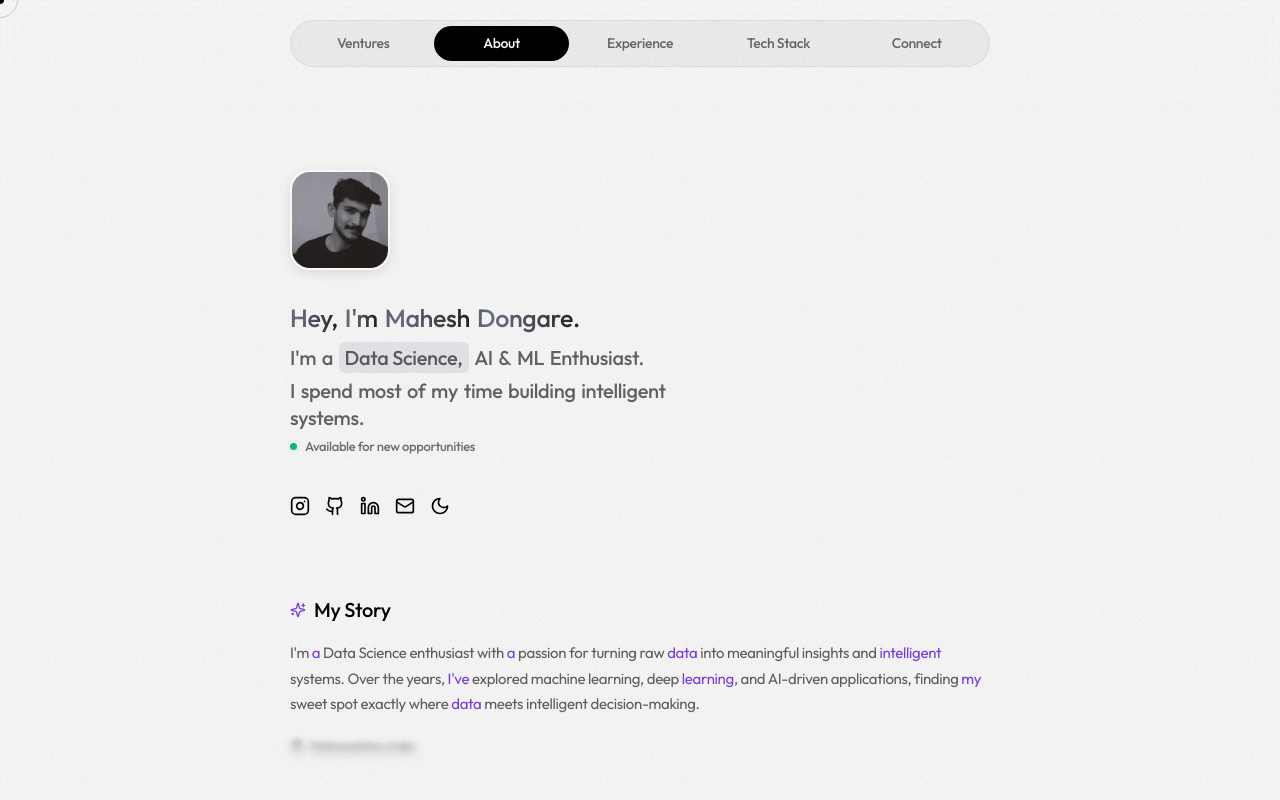
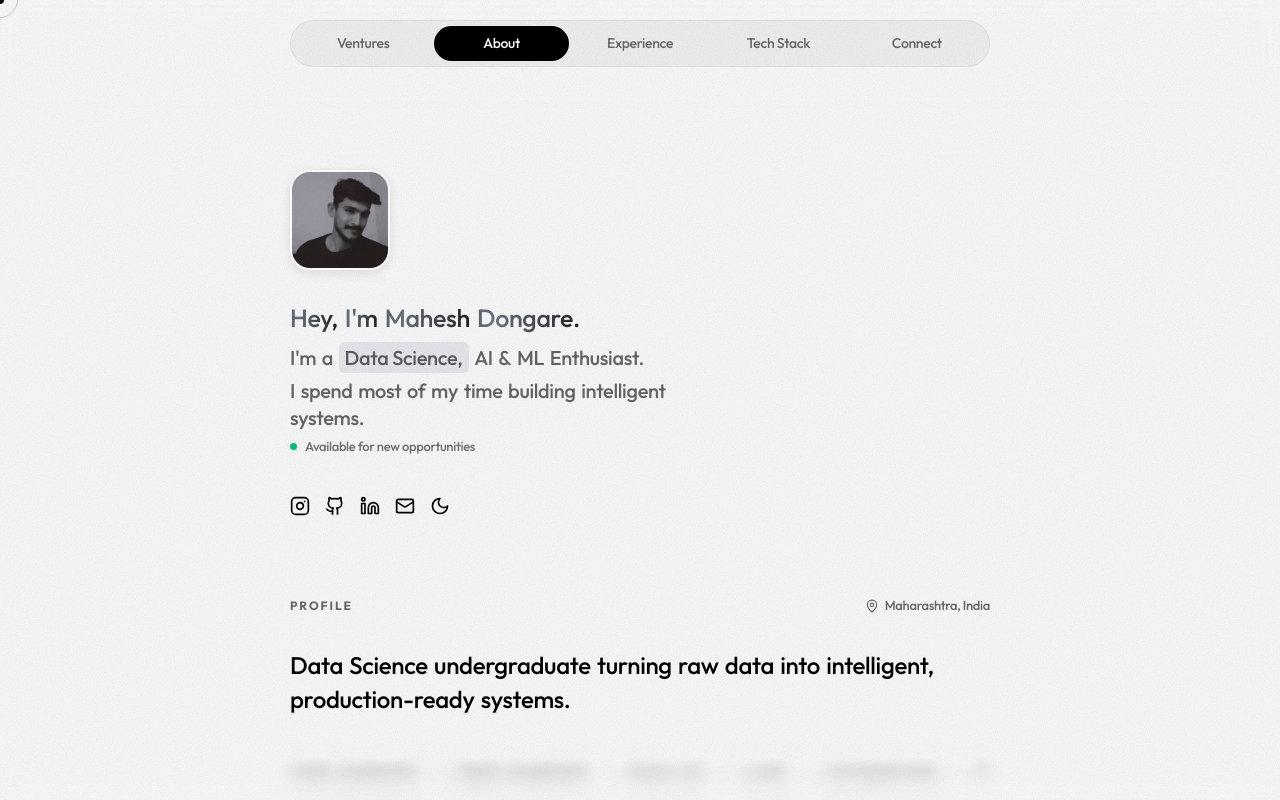
Before and after one commit to mahesh-atx/Minimal_Portfolio, a React (Vite) app: page / in a window 1280 px wide. Both pictures are taken after a click on the tab "About". Shown: the top 800 px of the page. Built offline with nearby package versions, Linux system fonts and the light colour scheme.

Commit message:
Redesign About: drop personal story, professional layout, awwwards-style reveals + marquee strips
Co-authored-by: arena-agent <297053741+arena-agent@users.noreply.github.com>

```diff
--- a/src/components/ColoredBio.jsx
+++ /dev/null
@@ -1,11 +0,0 @@
-export default function ColoredBio({ text }) {
-  return (
-    <span>
-      {text.split(' ').map((word, i) => (
-        <span key={i} className={(i * 7 + 3) % 5 === 0 ? 'text-[#7c3aed] dark:text-[#a78bfa]' : ''}>
-          {word}{' '}
-        </span>
-      ))}
-    </span>
-  );
-}
--- /dev/null
+++ b/src/components/Marquee.jsx
@@ -0,0 +1,13 @@
+export default function Marquee({ children, reverse = false, duration = 30, pauseOnHover = false, className = '' }) {
+  return (
+    <div className={`overflow-hidden ${pauseOnHover ? 'marquee-hover-pause' : ''} ${className}`}>
+      <div
+        className={`marquee-track ${reverse ? 'marquee-reverse' : ''}`}
+        style={{ '--marquee-duration': `${duration}s` }}
+      >
+        <div className="flex shrink-0 items-center">{children}</div>
+        <div className="flex shrink-0 items-center" aria-hidden="true">{children}</div>
+      </div>
+    </div>
+  );
+}
--- a/src/data.js
+++ b/src/data.js
@@ -10,9 +10,10 @@ import {
 export const TABS = ['Ventures', 'About', 'Experience', 'Tech Stack', 'Connect'];
 
 export const ABOUT = {
-  bio: "I'm a Data Science enthusiast with a passion for turning raw data into meaningful insights and intelligent systems. Over the years, I've explored machine learning, deep learning, and AI-driven applications, finding my sweet spot exactly where data meets intelligent decision-making.",
+  tagline: 'Data Science undergraduate turning raw data into intelligent, production-ready systems.',
   location: 'Maharashtra, India',
   focus: ['Python', 'Machine Learning', 'Deep Learning', 'Data Viz', 'LLMs', 'Automation'],
+  disciplines: ['Data Science', 'Machine Learning', 'Artificial Intelligence', 'Automation'],
   education: [
     {
       id: 1,
--- a/src/index.css
+++ b/src/index.css
@@ -124,6 +124,39 @@
   .dark .shadow-avatar {
     box-shadow: 0 3px 12px rgb(0 0 0 / 50%);
   }
+
+  .marquee-track {
+    display: flex;
+    width: max-content;
+    animation: marquee-scroll var(--marquee-duration, 30s) linear infinite;
+  }
+
+  .marquee-reverse {
+    animation-direction: reverse;
+  }
+
+  .marquee-hover-pause:hover .marquee-track {
+    animation-play-state: paused;
+  }
+
+  .text-outline {
+    color: transparent;
+    -webkit-text-stroke: 1.25px rgb(0 0 0 / 38%);
+  }
+
+  .dark .text-outline {
+    -webkit-text-stroke: 1.25px rgb(255 255 255 / 45%);
+  }
+}
+
+@keyframes marquee-scroll {
+  from {
+    transform: translateX(0);
+  }
+
+  to {
+    transform: translateX(-50%);
+  }
 }
 
 @keyframes gradient-shift {
--- a/src/sections/About.jsx
+++ b/src/sections/About.jsx
@@ -1,37 +1,56 @@
 import { motion } from 'framer-motion';
-import { Sparkles, MapPin } from 'lucide-react';
+import { MapPin } from 'lucide-react';
 import { ABOUT } from '../data';
-import { fadeSlideUp } from '../animations';
-import ColoredBio from '../components/ColoredBio';
+import { fadeSlideUp, wordReveal, wordContainer } from '../animations';
+import Marquee from '../components/Marquee';
+
+function RevealText({ text, className }) {
+  return (
+    <motion.span variants={wordContainer} className={className}>
+      {text.split(' ').map((word, i) => (
+        <motion.span key={i} variants={wordReveal} className="inline-block mr-[0.26em]">
+          {word}
+        </motion.span>
+      ))}
+    </motion.span>
+  );
+}
 
 export default function About() {
   return (
-    <div className="flex flex-col gap-[44px]">
-      <motion.div variants={fadeSlideUp} className="flex flex-col gap-[16px]">
-        <div className="flex items-center gap-2">
-          <Sparkles className="w-4 h-4 text-[#7c3aed] dark:text-[#a78bfa]" />
-          <h3 className="text-[20px] font-medium leading-[1.4] text-black">My Story</h3>
-        </div>
-        <p className="text-[15px] font-normal leading-[1.7] text-muted">
-          <ColoredBio text={ABOUT.bio} />
-        </p>
-        <div className="flex items-center gap-1.5 text-[13px] text-subtle mt-1">
-          <MapPin className="w-3.5 h-3.5" />
-          <span>{ABOUT.location}</span>
-        </div>
+    <div className="flex flex-col gap-[32px]">
+      {/* Header row */}
+      <motion.div variants={fadeSlideUp} className="flex items-center justify-between gap-[12px]">
+        <span className="text-[12px] uppercase tracking-[0.16em] font-bold text-subtle">Profile</span>
+        <span className="flex items-center gap-[6px] text-[13px] font-medium text-subtle">
+          <MapPin className="w-[14px] h-[14px]" />
+          {ABOUT.location}
+        </span>
       </motion.div>
 
-      <motion.div variants={fadeSlideUp} className="flex flex-col gap-[14px]">
-        <h4 className="text-[12px] uppercase tracking-wider font-bold text-subtle">Focus Areas</h4>
-        <div className="flex flex-wrap gap-2">
-          {ABOUT.focus.map((f) => (
-            <span key={f} className="text-[13px] font-medium px-3 py-1.5 rounded-full bg-black/[0.05] dark:bg-white/10 text-black/75 dark:text-[#cfcfcf]">{f}</span>
+      {/* Professional statement — word-by-word blur reveal */}
+      <RevealText
+        text={ABOUT.tagline}
+        className="block text-[24px] max-[809px]:text-[21px] font-medium leading-[1.45] text-black"
+      />
+
+      {/* Focus areas marquee strip */}
+      <motion.div variants={fadeSlideUp} className="border-y border-[#eeeeee] py-[13px]">
+        <Marquee duration={26} pauseOnHover>
+          {[...ABOUT.focus, ...ABOUT.focus].map((item) => (
+            <span key={item} className="flex items-center">
+              <span className="text-[13px] font-medium uppercase tracking-[0.18em] text-subtle whitespace-nowrap px-[16px]">
+                {item}
+              </span>
+              <span className="text-[11px] text-black/25 dark:text-white/30" aria-hidden="true">✦</span>
+            </span>
           ))}
-        </div>
+        </Marquee>
       </motion.div>
 
-      <div className="flex flex-col gap-[20px]">
-        <motion.h3 variants={fadeSlideUp} className="text-[12px] uppercase tracking-wider font-bold text-subtle">
+      {/* Education */}
+      <div className="flex flex-col gap-[16px]">
+        <motion.h3 variants={fadeSlideUp} className="text-[12px] uppercase tracking-[0.16em] font-bold text-subtle">
           Education
         </motion.h3>
         <div className="flex flex-col">
@@ -41,21 +60,33 @@ export default function About() {
               whileHover={{ x: 6 }}
               transition={{ type: 'spring', stiffness: 300, damping: 24 }}
               key={edu.id}
-              className="relative py-6 border-b border-[#eeeeee] last:border-0 first:pt-0 flex flex-col md:flex-row gap-2 md:gap-8 group"
+              className="py-[18px] border-b border-[#eeeeee] last:border-0 flex flex-col md:flex-row gap-[4px] md:gap-[28px]"
             >
-              <div className="w-full md:w-32 flex-shrink-0 mt-0.5">
-                <span className="text-[14px] text-subtle font-normal">{edu.duration}</span>
+              <div className="w-full md:w-[150px] shrink-0">
+                <span className="text-[13px] font-medium text-subtle">{edu.duration}</span>
               </div>
-              <div className="flex-1 space-y-2">
-                <h4 className="text-[17px] font-medium text-black">
-                  {edu.degree}
-                </h4>
-                <p className="text-[15px] font-normal leading-[1.6] text-muted">{edu.institution}</p>
+              <div className="flex-1">
+                <h4 className="text-[16px] font-medium leading-[1.4] text-black">{edu.degree}</h4>
+                <p className="text-[14px] mt-[3px] leading-[1.55] text-muted">{edu.institution}</p>
               </div>
             </motion.div>
           ))}
         </div>
       </div>
+
+      {/* Disciplines marquee strip — reversed, outlined display text */}
+      <motion.div variants={fadeSlideUp} className="border-y border-[#eeeeee] py-[16px]">
+        <Marquee reverse duration={38}>
+          {[...ABOUT.disciplines, ...ABOUT.disciplines].map((item, i) => (
+            <span key={i} className="flex items-center">
+              <span className="text-outline text-[32px] max-[809px]:text-[24px] font-semibold uppercase tracking-[-0.02em] whitespace-nowrap px-[20px]">
+                {item}
+              </span>
+              <span className="text-[14px] text-subtle" aria-hidden="true">✦</span>
+            </span>
+          ))}
+        </Marquee>
+      </motion.div>
     </div>
   );
 }
```
